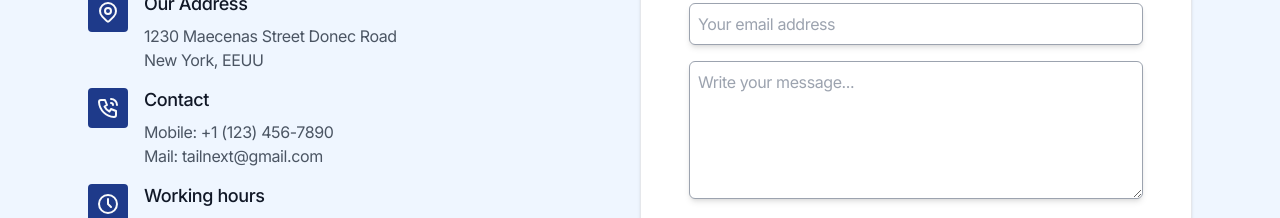
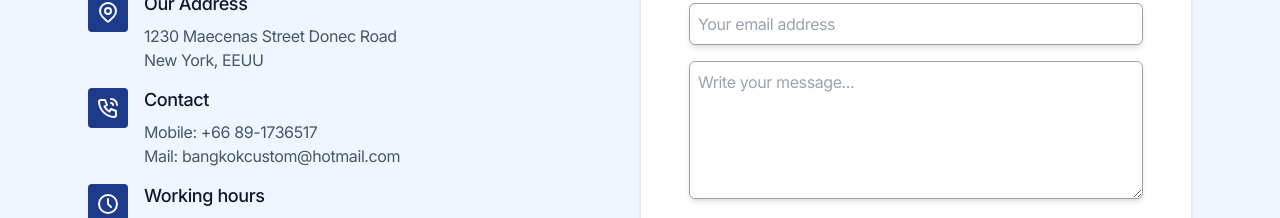
Before and after one commit to pripramot/mint-butterfly, a Next.js app: page / in a window 1280 px wide. Shown: the part 8320-8538 px from the top of the page. Built offline with nearby package versions, Linux system fonts and the light colour scheme.

Commit message:
Update home.data.tsx

```diff
--- a/src/shared/data/pages/home.data.tsx
+++ b/src/shared/data/pages/home.data.tsx
@@ -621,7 +621,7 @@ export const contactHome: ContactProps = {
     },
     {
       title: 'Contact',
-      description: ['Mobile: +1 (123) 456-7890', 'Mail: tailnext@gmail.com'],
+      description: ['Mobile: +66 89-1736517', 'Mail: bangkokcustom@hotmail.com'],
       icon: IconPhoneCall,
     },
     {
```
